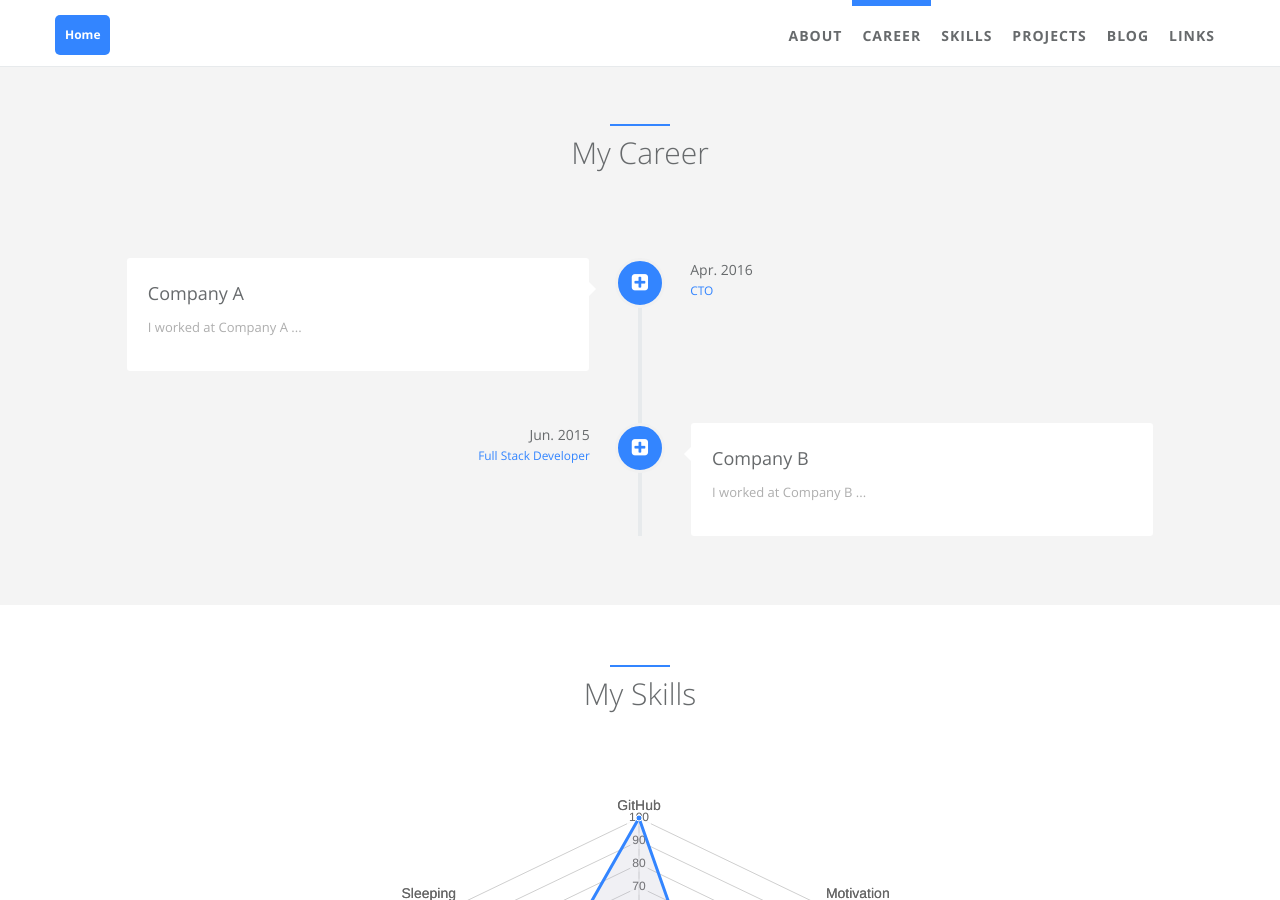
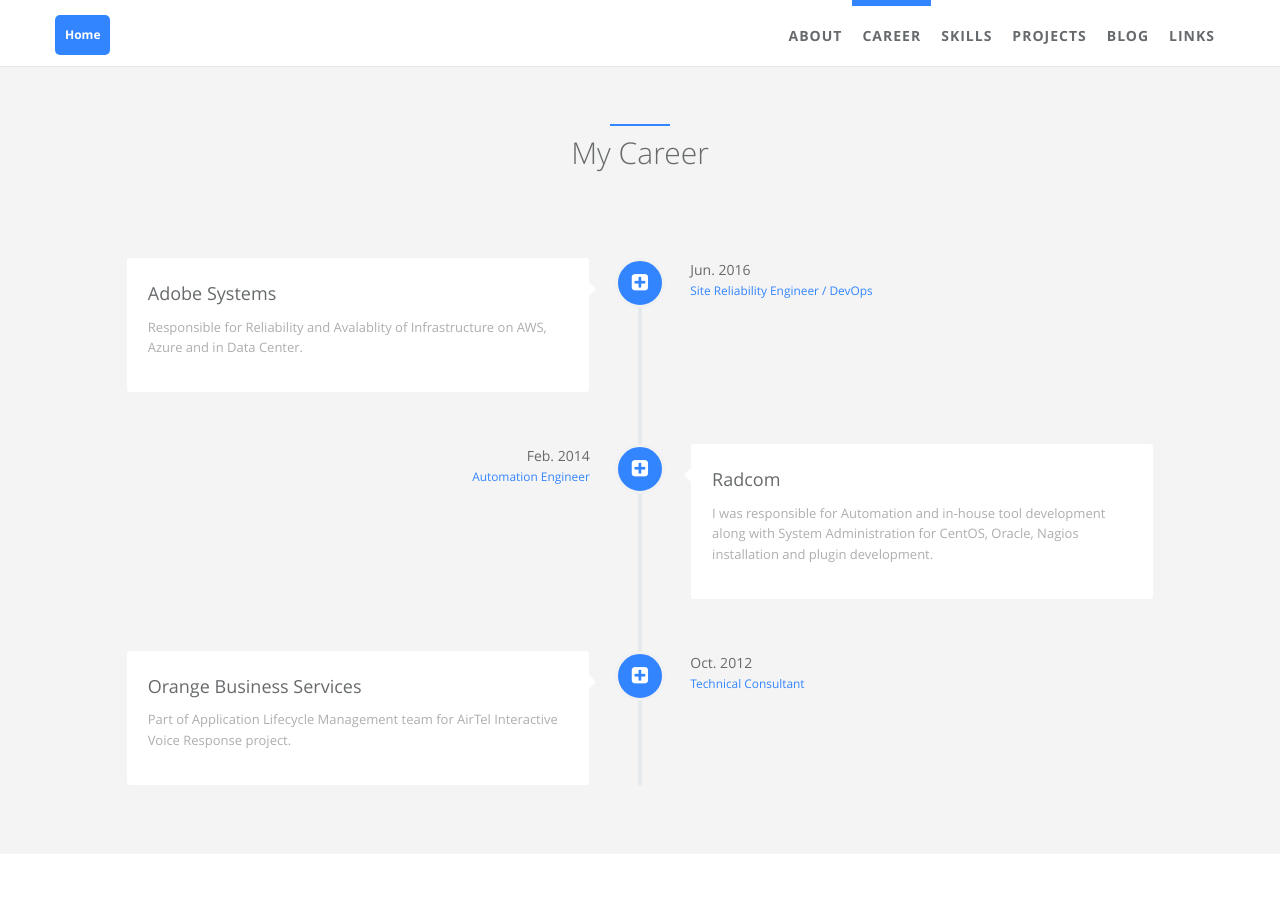
Before and after one commit to AkshaySiwal/website, a Jekyll site: the page built from index.html, in a window 1280 px wide and 900 px high, scrolled down 818 px. Built offline with Jekyll 4.4.1, drawn with Linux system fonts in a browser that asks for light colours.

Commit message:
Update careers.yml

```diff
--- a/_data/index/careers.yml
+++ b/_data/index/careers.yml
@@ -1,29 +1,43 @@
 # careers section data
 # if you don't have language feature(language.yml is empty), ignore "i18n" items
 - name:
-    detail: Company A
+    detail: Adobe Systems
     i18n: company_a
   desc:
-    detail: I worked at Company A ...
+    detail: Responsible for Reliability and Avalablity of Infrastructure on AWS, Azure and in Data Center.
     i18n: company_a_desc
   date:
-    detail: Apr. 2016
+    detail: Jun. 2016
     i18n: company_a_date
   job:
-    detail: CTO
+    detail: Site Reliability Engineer / DevOps
     i18n: company_a_job
   icon: fa-plus-square
 
 - name:
-    detail: Company B
+    detail: Radcom
     i18n: company_b
   desc:
-    detail: I worked at Company B ...
+    detail: I was responsible for Automation and in-house tool development along with System Administration for CentOS, Oracle, Nagios installation and plugin development.
     i18n: company_b_desc
   date:
-    detail: Jun. 2015
+    detail: Feb. 2014
     i18n: company_b_date
   job:
-    detail: Full Stack Developer
+    detail: Automation Engineer
     i18n: company_b_job
   icon: fa-plus-square
+
+- name:
+    detail: Orange Business Services
+    i18n: company_c
+  desc:
+    detail: Part of Application Lifecycle Management team for AirTel Interactive Voice Response project.
+    i18n: company_c_desc
+  date:
+    detail: Oct. 2012
+    i18n: company_c_date
+  job:
+    detail: Technical Consultant
+    i18n: company_c_job
+  icon: fa-plus-square
```
